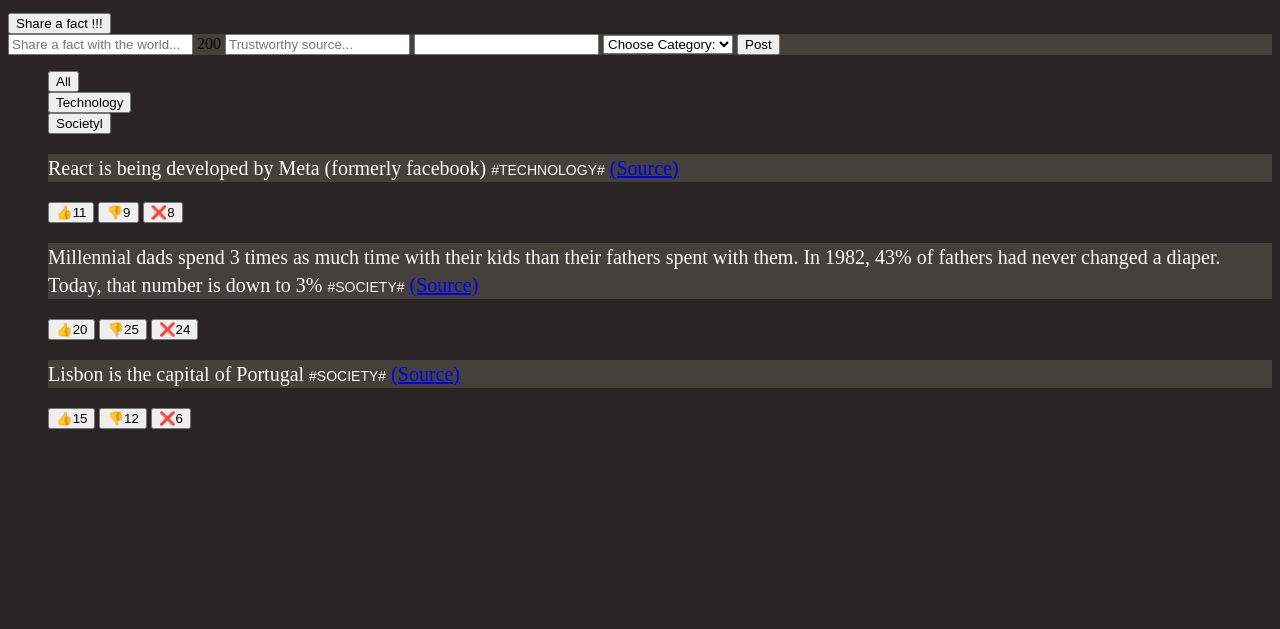
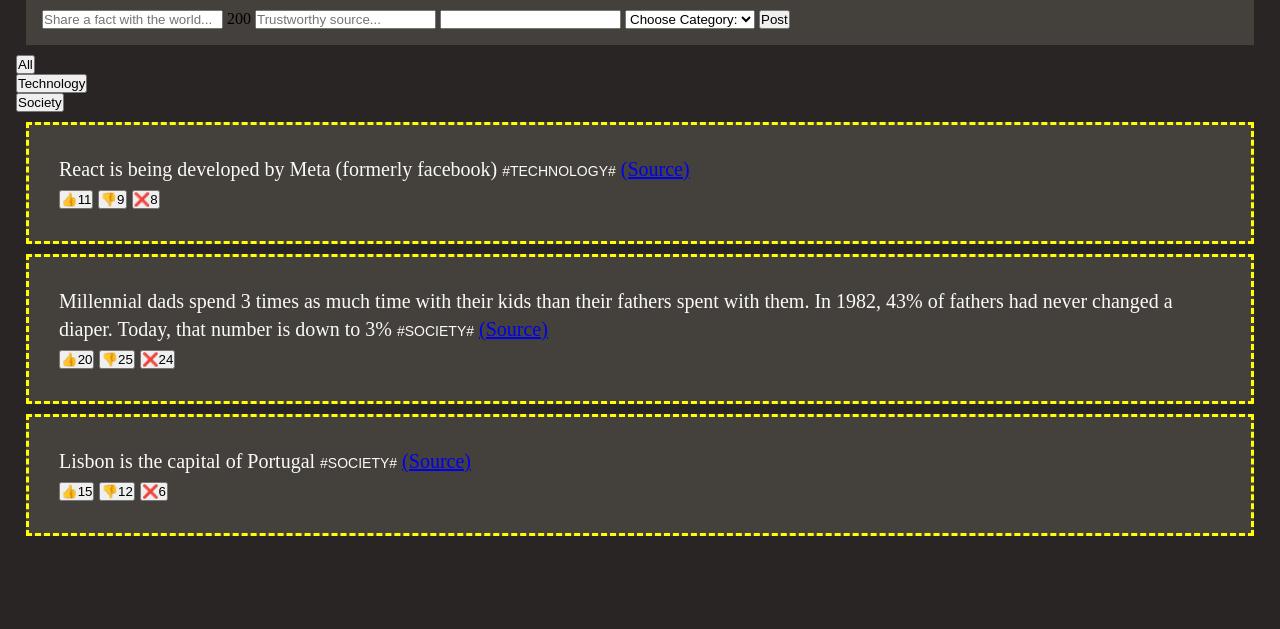
Before and after one commit to varunathithiya300/todo_app, a plain HTML site: page index.html in a window 1280 px wide. Shown: the part 171-800 px from the top of the page. Drawn offline with Linux system fonts and the light colour scheme; a web font is replaced by a local one.

Commit message:
global selection

```diff
--- a/index.html
+++ b/index.html
@@ -23,7 +23,7 @@
       <h1>Today I Learned</h1>
       <button>Share a fact !!!</button>
     </header>
-    <form action="", class = "fact-form">
+    <form action="" , class="fact-form">
       <input type="text" placeholder="Share a fact with the world..." />
       <span>200</span>
       <input type="text" placeholder="Trustworthy source..." />
@@ -43,13 +43,13 @@
         <ul>
           <li><button>All</button></li>
           <li><button>Technology</button></li>
-          <li><button>Societyl</button></li>
+          <li><button>Society</button></li>
         </ul>
       </aside>
       <section>
         <ul>
-          <li>
-            <p class="fact">
+          <li class="fact">
+            <p>
               React is being developed by Meta (formerly facebook)
               <span class="tags">#technology#</span>
               <a href="https://opensource.fb.com/" target="_blank">(Source)</a>
@@ -60,8 +60,8 @@
               <button>❌<strong></strong>8</button>
             </div>
           </li>
-          <li>
-            <p class="fact">
+          <li class="fact">
+            <p>
               Millennial dads spend 3 times as much time with their kids than
               their fathers spent with them. In 1982, 43% of fathers had never
               changed a diaper. Today, that number is down to 3%
@@ -78,8 +78,8 @@
               <button>❌<strong></strong>24</button>
             </div>
           </li>
-          <li>
-            <p class="fact">
+          <li class="fact">
+            <p>
               Lisbon is the capital of Portugal
               <span class="tags">#society#</span>
               <a href="https://en.wikipedia.org/wiki/Lisbon" target="_blank"
--- a/style.css
+++ b/style.css
@@ -1,9 +1,22 @@
+* {
+  margin: 0;
+  padding: 0;
+  box-sizing: border-box;
+}
+
 body {
   background-color: #292524;
+  padding: 16px;
+}
+
+.header {
+  margin: 40px;
 }
 
 .fact-form {
   background-color: #44403c;
+  margin: 10px;
+  padding: 16px 16px;
 }
 
 h1 {
@@ -20,6 +33,9 @@ h1 {
   font-family: "Sono";
   color: #fafaf9;
   background-color: #44403c;
+  border: 3px dashed yellow;
+  margin: 10px;
+  padding: 30px 30px;
 }
 
 .tags {
```
